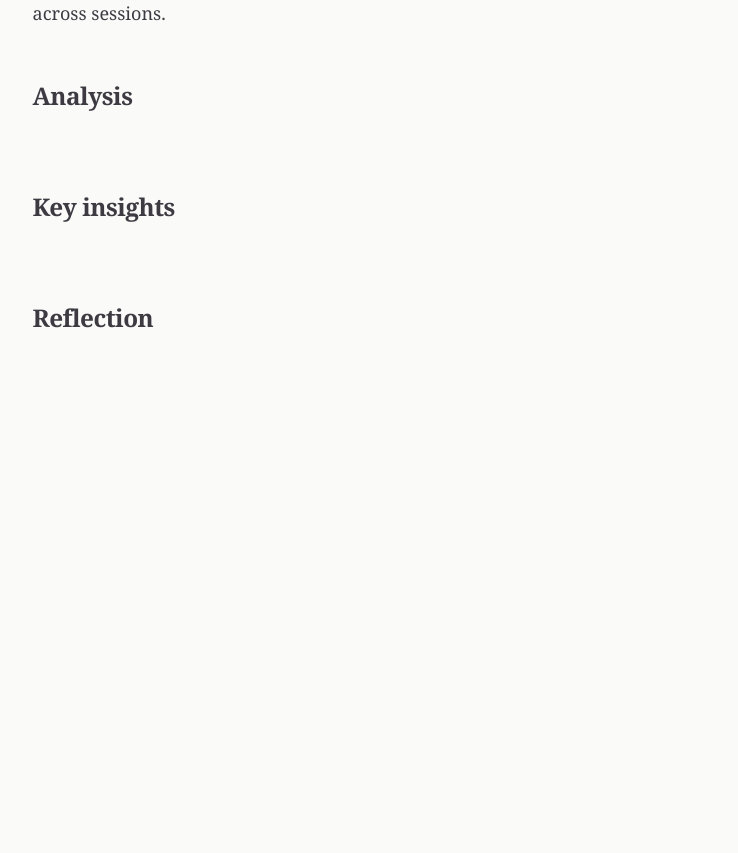
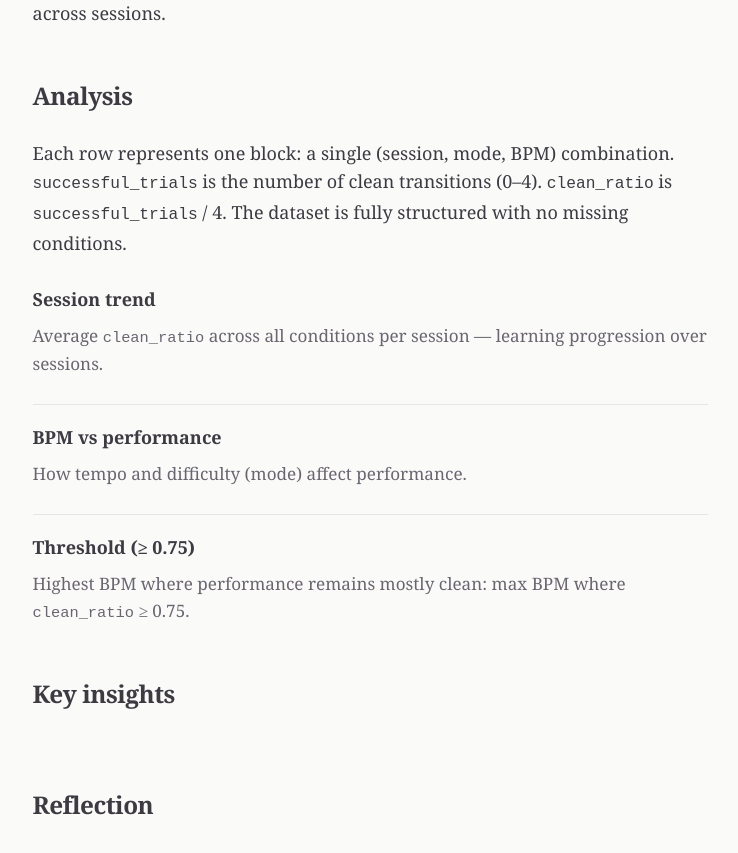
Before and after one commit to rishav-basnet/Guitar-Learning-Research-Website, a React (Vite) app: page / in a window 1280 px wide. Shown: the part 1720-2573 px from the top of the page, without its empty margins (270-1008 px from the left). Before the commit the page ends 2152 px from the top, so only its background shows below. Built offline with nearby package versions, Linux system fonts and the light colour scheme.

Commit message:
Lay out analysis narrative and three chart slots
Describe the dataset row semantics and add titled blocks for session
trend, BPM vs performance, and the ≥0.75 clean_ratio threshold.

```diff
--- a/src/App.css
+++ b/src/App.css
@@ -114,3 +114,33 @@
 .text-link:hover {
   text-decoration-thickness: 2px;
 }
+
+.analysis-blocks {
+  display: flex;
+  flex-direction: column;
+  gap: 1.5rem;
+  margin-top: 1.5rem;
+}
+
+.analysis-block {
+  padding: 1rem 0 0;
+  border-top: 1px solid var(--border);
+}
+
+.analysis-block:first-child {
+  padding-top: 0;
+  border-top: none;
+}
+
+.analysis-block__title {
+  margin: 0 0 0.5rem;
+  font-size: 1rem;
+  font-weight: 600;
+}
+
+.analysis-block__text {
+  margin: 0;
+  color: var(--text-muted);
+  font-size: 0.95rem;
+  line-height: 1.55;
+}
--- a/src/components/Analysis.jsx
+++ b/src/components/Analysis.jsx
@@ -2,6 +2,39 @@ import Section from './Section'
 
 export default function Analysis() {
   return (
-    <Section id="analysis" title="Analysis" />
+    <Section id="analysis" title="Analysis">
+      <p>
+        Each row represents one block: a single (session, mode, BPM)
+        combination. <span className="hero__term">successful_trials</span> is
+        the number of clean transitions (0–4).{' '}
+        <span className="hero__term">clean_ratio</span> is{' '}
+        <span className="hero__term">successful_trials</span> / 4. The dataset
+        is fully structured with no missing conditions.
+      </p>
+      <div className="analysis-blocks">
+        <div className="analysis-block">
+          <h3 className="analysis-block__title">Session trend</h3>
+          <p className="analysis-block__text">
+            Average <span className="hero__term">clean_ratio</span> across all
+            conditions per session — learning progression over sessions.
+          </p>
+        </div>
+        <div className="analysis-block">
+          <h3 className="analysis-block__title">BPM vs performance</h3>
+          <p className="analysis-block__text">
+            How tempo and difficulty (mode) affect performance.
+          </p>
+        </div>
+        <div className="analysis-block">
+          <h3 className="analysis-block__title">
+            Threshold (≥ 0.75)
+          </h3>
+          <p className="analysis-block__text">
+            Highest BPM where performance remains mostly clean: max BPM where{' '}
+            <span className="hero__term">clean_ratio</span> ≥ 0.75.
+          </p>
+        </div>
+      </div>
+    </Section>
   )
 }
```
